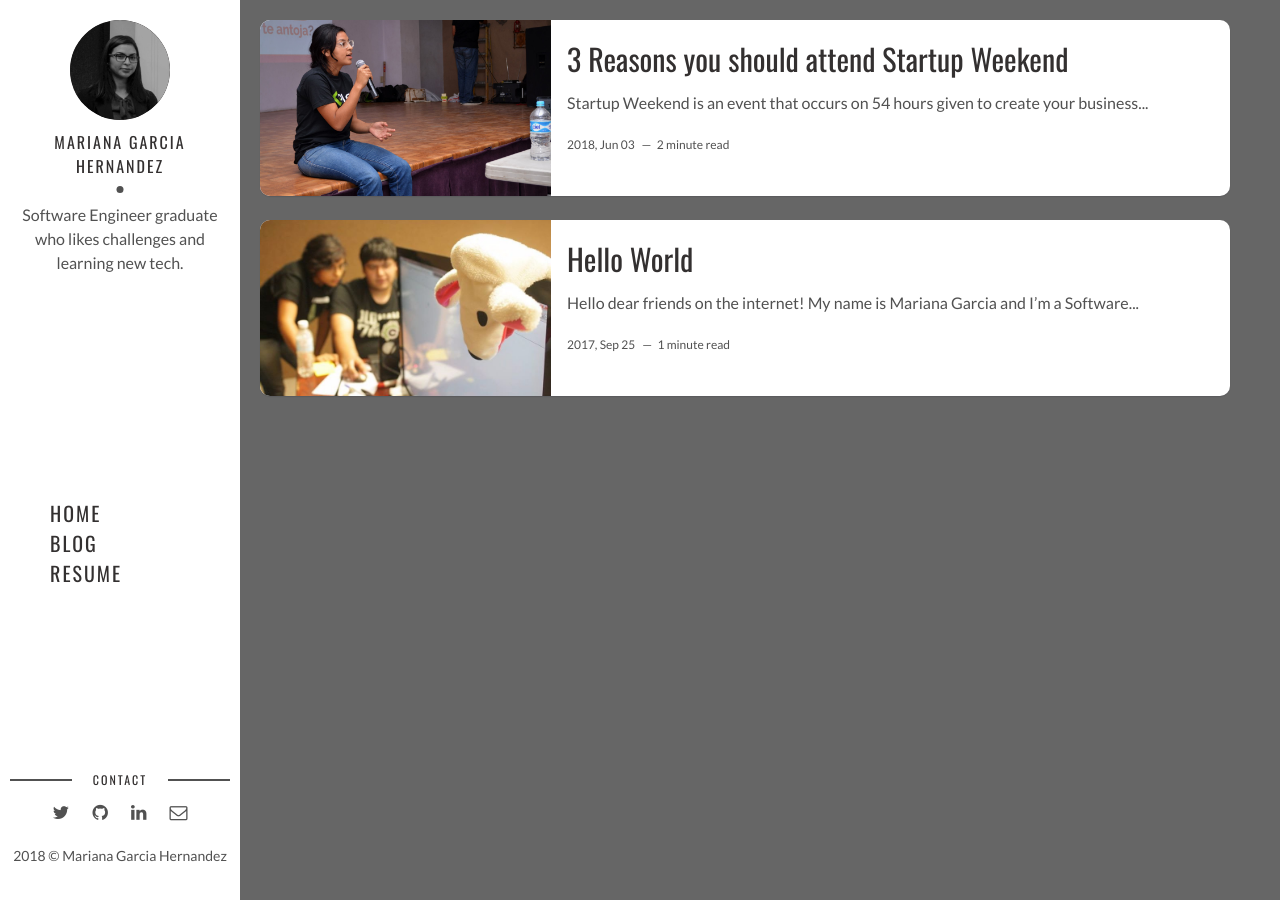
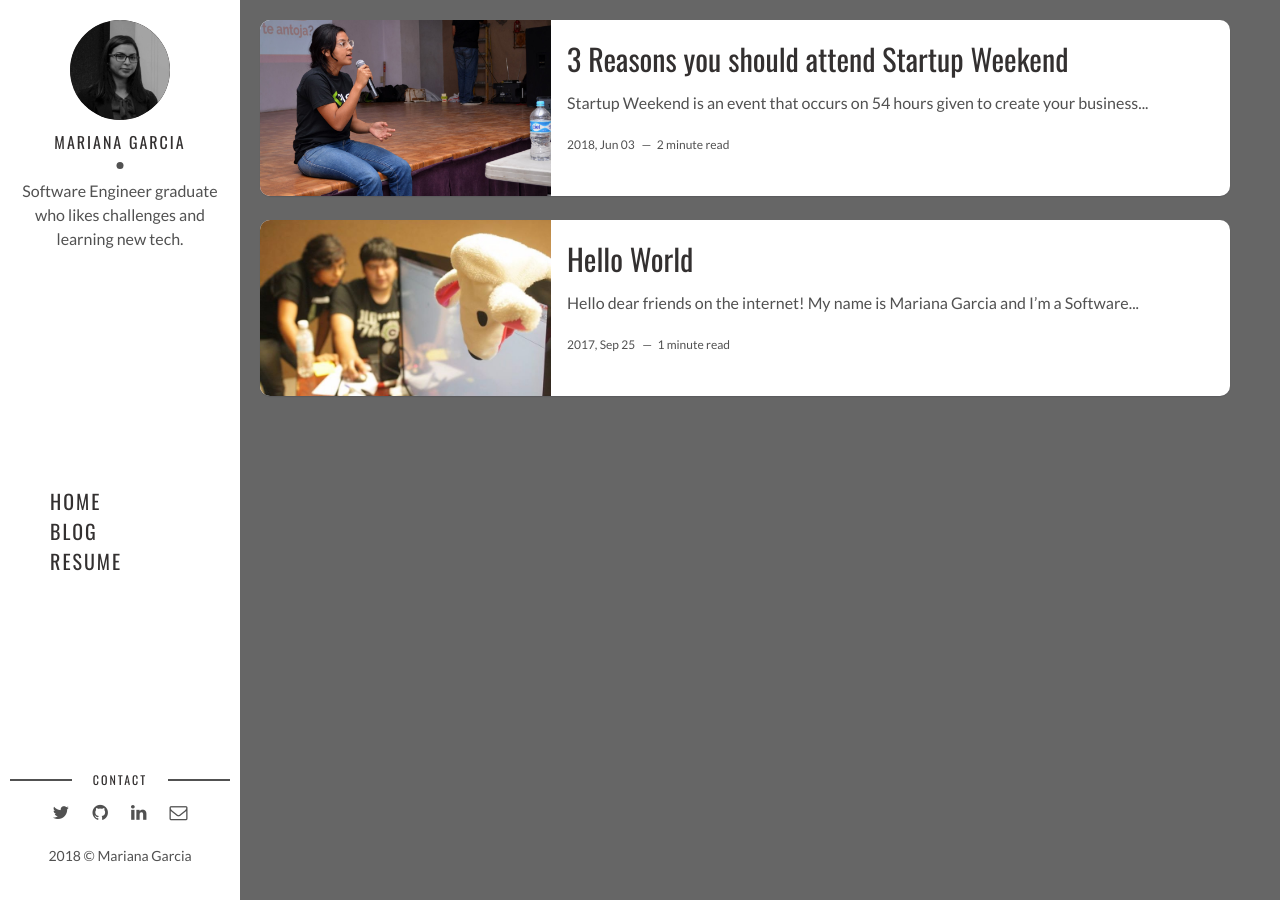
Before and after one commit to marianagh/marianagh.github.io, a Jekyll site: the page built from index.html, in a window 1280 px wide. Built offline with Jekyll 4.4.1, drawn with Linux system fonts in a browser that asks for light colours.

```diff
--- a/_config.yml
+++ b/_config.yml
@@ -1,4 +1,4 @@
-title: Hey It's Mariana Garcia Hernandez
+title: Hey It's Mariana Garcia
 description: > # this means to ignore newlines until "baseurl:"
   Mariana Garcia Software Engineer Profesional Blog
 permalink: ':title/'
@@ -7,7 +7,7 @@ url: "marianagh.github.io/" # the base hostname & protocol for your site, e.g. h
 imgrul: 'http://marianagh.github.io/assets/images/'
 
 # Author Settings
-author: Mariana Garcia Hernandez # add your name
+author: Mariana Garcia # add your name
 author-img: mariana-garcia.jpg # add your photo
 about-author: Software Engineer graduate who likes challenges and learning new tech. # add description
 twitter: marianaghdev
```
Also changed, not shown: 3 other files.
